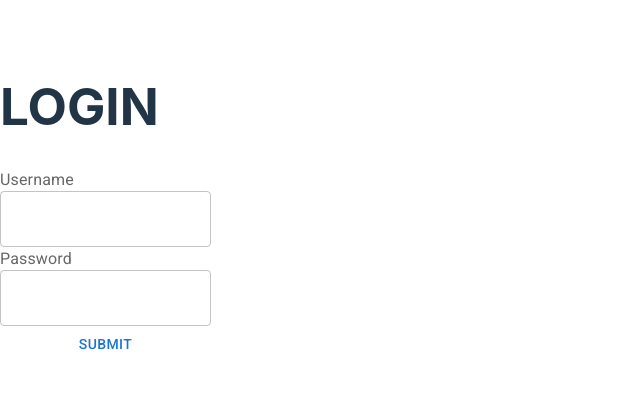
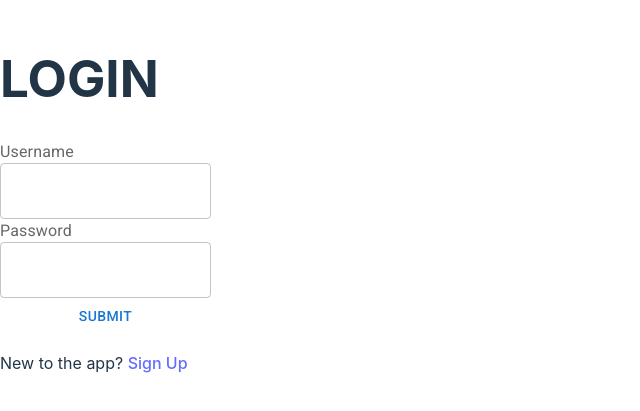
Before and after one commit to GloriaXM/numbers-game, a React (Vite) app in the folder frontend/: page /login in a window 1280 px wide. Shown: the part 197-608 px from the top of the page, without its empty margins (0-640 px from the left). Built offline with nearby package versions, Linux system fonts and the light colour scheme.

Commit message:
add dependencies for login

```diff
--- a/frontend/src/auth/LoginPage.jsx
+++ b/frontend/src/auth/LoginPage.jsx
@@ -1,7 +1,7 @@
 import TextField from '@mui/material/TextField';
 import Button from '@mui/material/Button';
 import { FormControl, FormLabel } from '@mui/material';
-
+import { Link, useNavigate } from 'react-router-dom';
 
 
 function LoginPage () {
@@ -14,6 +14,9 @@
             <FormLabel> Password</FormLabel>
             <TextField></TextField>
             <Button>Submit</Button>
+            <p>
+                New to the app? <Link to="/signup">Sign Up</Link>
+            </p>
         </FormControl>
 
     </div>
```
Also changed, not shown: 2 other files (tests, documents, lock files or other folders).
